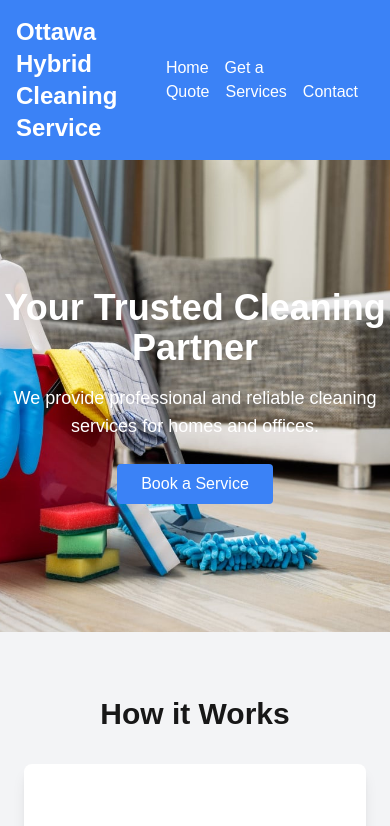
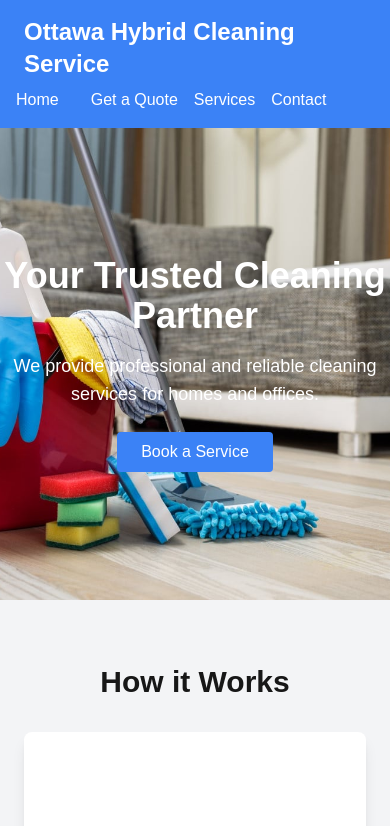
Before and after one commit to ajid0001/OH_cleaning_services, a Next.js app: page / in a window 390 px wide. Shown: the top 826 px of the page. Built offline with nearby package versions, Linux system fonts and the light colour scheme.

Commit message:
Responsivess fix

```diff
--- a/app/components/header.js
+++ b/app/components/header.js
@@ -3,8 +3,8 @@ import Link from "next/link";
 const Header = ({ navTitle = "Ottawa Hybrid Cleaning Service" }) => {
   return (
     <header className="bg-blue-500 text-white p-4">
-      <nav className="container mx-auto flex justify-between items-center">
-        <div>
+      <nav className="container mx-auto flex flex-wrap items-center justify-between">
+        <div className="flex items-center space-x-2 mb-2 md:mb-0">
           <Link href="/" className="text-2xl font-bold">
             {/* Logo */}
           </Link>
@@ -13,7 +13,7 @@ const Header = ({ navTitle = "Ottawa Hybrid Cleaning Service" }) => {
           </Link>
         </div>
 
-        <div>
+        <div className="flex flex-wrap space-x-4 text-center">
           <Link href="/" className="mr-4">
             Home
           </Link>
```
